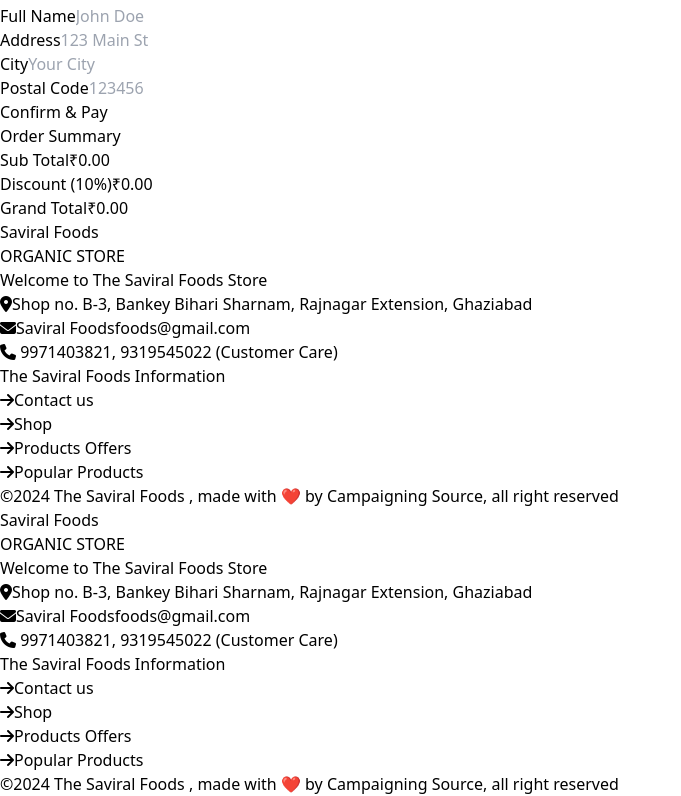
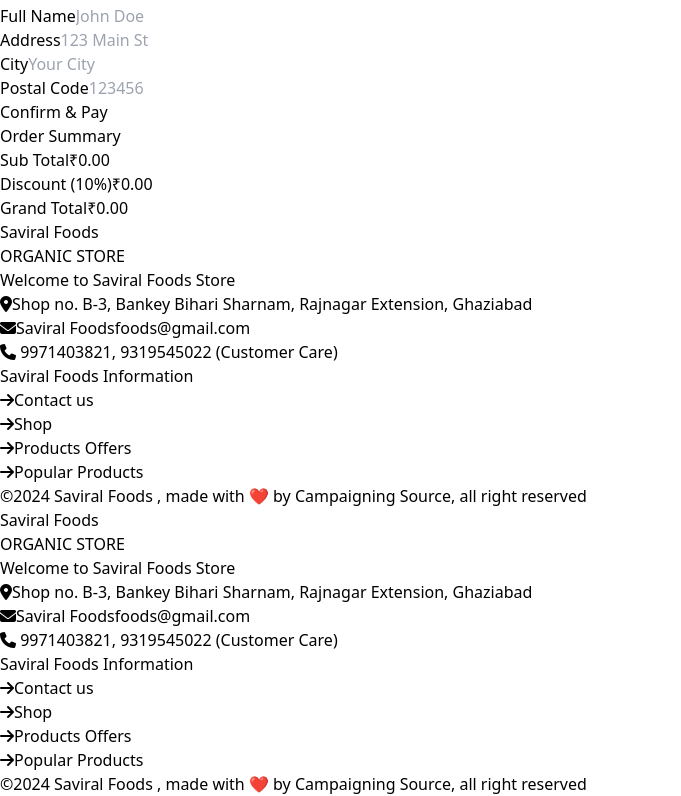
Before and after one commit to Aftab1311/SaviralFoods, a React (Vite) app: page /checkout in a window 1280 px wide. Shown: the part 536-1332 px from the top of the page, without its empty margins (0-681 px from the left). Built offline with nearby package versions, Linux system fonts and the light colour scheme.

Commit message:
minor changes

```diff
--- a/src/components/Comp3.jsx
+++ b/src/components/Comp3.jsx
@@ -31,13 +31,13 @@
             <div className="max-w-7xl mx-auto">
                 <div className="flex flex-col md:flex-row items-center justify-center mb-8">
                     <div className="md:w-1/2 mb-6 md:mb-0">
-                        <h5 className="text-sm tracking-wider text-gray-500 uppercase mb-2">The Saviral Foods DEAL OF THE DAY</h5>
-                        <h5 className="text-sm tracking-wider text-gray-500 uppercase mb-2">The Saviral Foods DAIRY DEAL OF THE DAY</h5>
+                        <h5 className="text-sm tracking-wider text-gray-500 uppercase mb-2">Saviral Foods DEAL OF THE DAY</h5>
+                        <h5 className="text-sm tracking-wider text-gray-500 uppercase mb-2">Saviral Foods DAIRY DEAL OF THE DAY</h5>
 <h1 className="text-3xl sm:text-4xl lg:text-5xl font-normal text-gray-800 mb-4">
     fresh dairy <span className="text-[#4e8734] font-semibold">30% off</span>
 </h1>
 <p className="text-gray-600 leading-relaxed max-w-lg mx-auto md:mx-0 md:text-left">
-Don't miss out on The Saviral Foods' Grocery Deal of the Day, where you can enjoy unbeatable discounts on our freshest Atta, Rice, ghee, and other Grocery delights. Every day, we hand-pick select items from our wide range of over 15+ varieties of dairy products, offering you great savings on high-quality, nutritious goods.
+Don't miss out on Saviral Foods' Grocery Deal of the Day, where you can enjoy unbeatable discounts on our freshest Atta, Rice, ghee, and other Grocery delights. Every day, we hand-pick select items from our wide range of over 15+ varieties of dairy products, offering you great savings on high-quality, nutritious goods.
 </p>
                     </div>
                     <div className="md:w-1/2 flex justify-center">
--- a/src/components/Footer.jsx
+++ b/src/components/Footer.jsx
@@ -8,7 +8,7 @@
           <h3 className="text-xl sm:text-2xl font-semibold text-green-600">Saviral Foods <span className="font-normal text-gray-700"> </span></h3>
           <p className="uppercase text-xs sm:text-sm text-gray-500">ORGANIC STORE</p>
           <div className="w-12 h-0.5 bg-green-600"></div>
-          <p className="text-sm text-gray-600">Welcome to The Saviral Foods Store</p>
+          <p className="text-sm text-gray-600">Welcome to Saviral Foods Store</p>
           <div className="space-y-2 text-sm text-gray-600">
             <p className="flex items-center"><span className="material-icons mr-2 text-green-600 text-base sm:text-lg  fa-solid fa-location-dot"></span>Shop no. B-3, Bankey Bihari Sharnam, Rajnagar Extension, Ghaziabad
             </p>
@@ -18,7 +18,7 @@
         </div>
 
         <div className="mt-8 sm:mt-0">
-          <h3 className="text-lg font-semibold text-gray-700 mb-4">The Saviral Foods Information</h3>
+          <h3 className="text-lg font-semibold text-gray-700 mb-4">Saviral Foods Information</h3>
           <div className="w-12 h-0.5 bg-green-600 mb-4"></div>
           <ul className="space-y-2 text-sm text-gray-600">
             {[
@@ -41,7 +41,7 @@
       </div>
 
       <div className="max-w-7xl mx-auto mt-8 sm:mt-12 pt-6 sm:pt-8 border-t border-gray-200 flex flex-col sm:flex-row justify-between items-center text-xs sm:text-sm text-gray-700">
-        <p className="text-center sm:text-left mb-4 sm:mb-0">©2024 The Saviral Foods , made with <span className="text-red-500">❤️</span> by Campaigning Source, all right reserved</p>
+        <p className="text-center sm:text-left mb-4 sm:mb-0">©2024 Saviral Foods , made with <span className="text-red-500">❤️</span> by Campaigning Source, all right reserved</p>
 
       </div>
     </footer>
--- a/src/pages/AboutUs.jsx
+++ b/src/pages/AboutUs.jsx
@@ -210,7 +210,7 @@
         <div className='flex justify-center flex-col w-full items-center'>
       <div className="md:w-1/2 text-center md:text-left">
             <h1 className="text-2xl md:text-3xl lg:text-4xl mb-2 text-center">we are <span className="font-bold">organic  </span></h1>
-            <h3 className="text-sm md:text-base lg:text-lg text-center">----ABOUT The Saviral Foods  ----</h3>
+            <h3 className="text-sm md:text-base lg:text-lg text-center">----ABOUT Saviral Foods  ----</h3>
           </div>
         <div className="flex flex-col md:flex-row items-center justify-center mt-8 mb-8">
           <p className="text-base md:text-lg lg:text-lg mb-8 md:mb-0 md:w-1/2">
--- a/src/pages/ContactPage.jsx
+++ b/src/pages/ContactPage.jsx
@@ -23,7 +23,7 @@
       <div className="bg-gray-100 py-12 md:py-16 mt-16">
         <div className="container mx-auto px-4">
           <div className="flex flex-col justify-start items-start">
-            <h1 className="text-3xl md:text-4xl font-bold text-gray-800 mb-2">The Saviral Foods Shop</h1>
+            <h1 className="text-3xl md:text-4xl font-bold text-gray-800 mb-2">Saviral Foods Shop</h1>
             <div className="text-sm flex text-gray-600 mb-8">
               <span>HOME</span>
               <span className="mx-2">/</span>
@@ -63,11 +63,11 @@
 
           {/* Address details */}
           <div className="w-full md:w-1/3">
-            <h2 className="text-2xl md:text-3xl font-bold text-gray-800 mb-2">The Saviral Foods Address</h2>
+            <h2 className="text-2xl md:text-3xl font-bold text-gray-800 mb-2">Saviral Foods Address</h2>
             <p className="text-sm text-gray-600 mb-6">ORGANIC STORE</p>
 
             <div className="space-y-4 text-gray-700">
-              <p className="font-semibold text-green-600">The Saviral Foods STORE</p>
+              <p className="font-semibold text-green-600">Saviral Foods STORE</p>
               <p>Shop no. B-3, Bankey Bihari Sharnam, Rajnagar Extension, Ghaziabad
               </p>
 
--- a/src/pages/OrganicFarmFood.jsx
+++ b/src/pages/OrganicFarmFood.jsx
@@ -2,7 +2,7 @@
 
 const Organic  = () => {
   const features = [
-    { icon: 'feature-1.png', title: 'fresh from', boldTitle: 'The Saviral Foods ' },
+    { icon: 'feature-1.png', title: 'fresh from', boldTitle: 'Saviral Foods ' },
     { icon: 'feature-2.png', title: '100%', boldTitle: 'organic dairy' },
     { icon: 'feature-3.png', title: 'premium', boldTitle: 'quality' },
     { icon: 'feature-4.png', title: '100%', boldTitle: 'natural' },
@@ -19,7 +19,7 @@
         <h1 className="text-3xl sm:text-4xl lg:text-5xl font-light text-[#505050] mb-2">
           we are <span className="font-bold text-[#515153]">organic  </span>
         </h1>
-        <h3 className="text-sm sm:text-base text-[#515153] mb-6">----ABOUT The Saviral Foods  ----</h3>
+        <h3 className="text-sm sm:text-base text-[#515153] mb-6">----ABOUT Saviral Foods  ----</h3>
         <p className="text-base sm:text-lg text-[#7a7a7a] max-w-3xl mx-auto mb-12 lg:mb-24">
         Welcome to Saviral Foods, your go-to destination for wholesome ingredients! We specialize in high-quality atta (whole wheat flour) sourced from freshly milled grains, ensuring you get the best nutrition and flavor for your rotis and baked goods.
 </p>
--- a/src/pages/Shop.jsx
+++ b/src/pages/Shop.jsx
@@ -96,7 +96,7 @@
       <section className="relative overflow-hidden bg-[#f0f4ed] py-10 px-4 md:py-16 md:px-10 mt-16 ">
         <div className="max-w-7xl mx-auto">
           <h1 className="text-3xl md:text-4xl text-gray-800 mb-2">
-            Shop <span className="font-bold text-black">The Saviral Foods</span>
+            Shop <span className="font-bold text-black">Saviral Foods</span>
           </h1>
           <div className="text-sm text-gray-600 max-sm:mt-7">
             <span>HOME / SHOP</span>
```
